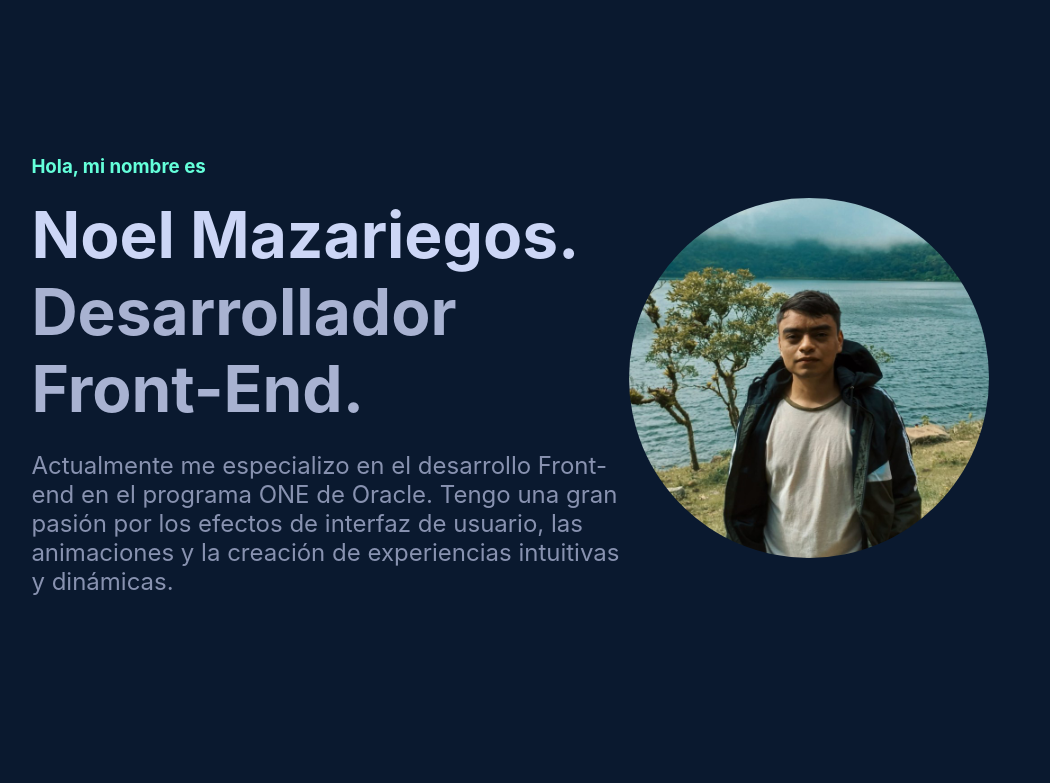
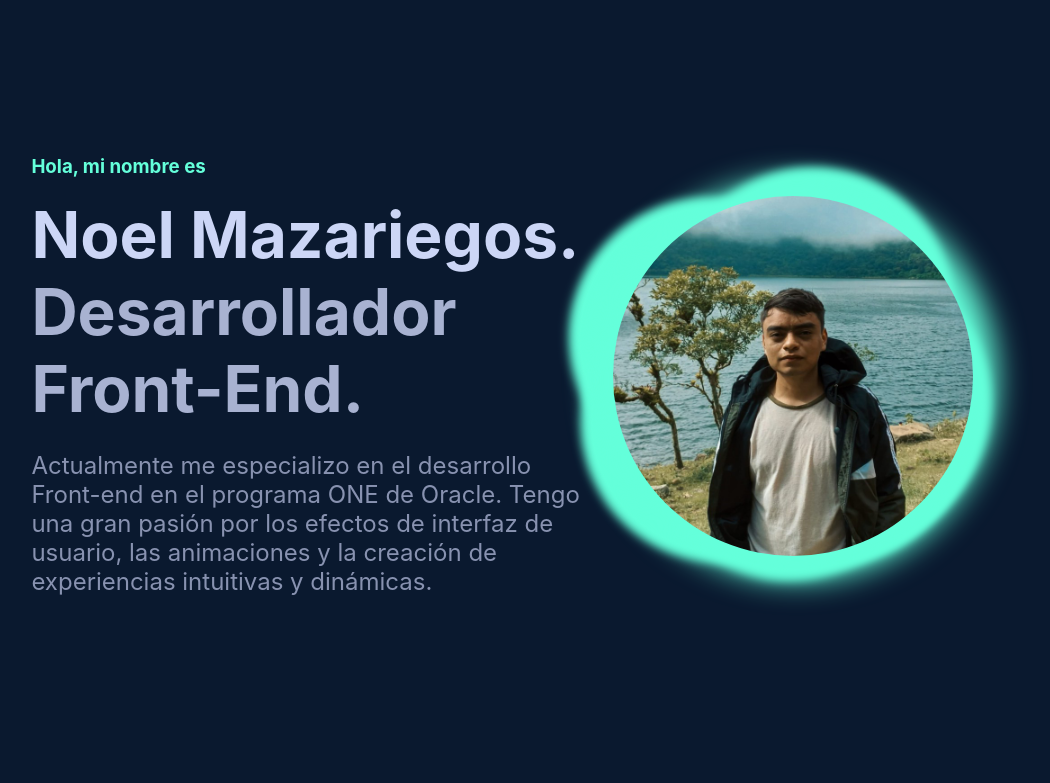
Before and after one commit to Noel1kt/Noel.dev, a React (Vite) app: page / in a window 1280 px wide. Shown: the top 783 px of the page, without its empty margins (155-1205 px from the left). Built offline with nearby package versions, Linux system fonts and the light colour scheme.

Commit message:
animation font img

```diff
--- a/src/App.css
+++ b/src/App.css
@@ -1,7 +1,6 @@
 .section-about{
     display: flex;
     align-items: center;
-
 }
 .about-me{
   width: 70vw;
@@ -41,8 +40,200 @@
     width: 45vh;
     height:  45vh;
     border-radius: 50%;
+    position: relative; /* Asegura que la posición sea relativa para controlar z-index */
+    z-index: 2;
+    padding: 1rem;
 }
 
+.center {
+    position: relative;
+}
+
+.ball {
+  position: absolute;
+  z-index: 1;
+  width: 50vh;
+  height: 50vh;
+  background: #64ffda;
+  border-radius: 50%;
+          filter: blur(15px);
+}
+
+.blubb-1 {
+  position: absolute;
+  top: 30%;
+  left: 30%;
+  width: 35vh;
+  height: 35vh;
+          transform: rotate(5deg);
+}
+.blubb-1:after {
+  position: absolute;
+  display: block;
+  content: '';
+  width: 35vh;
+  height: 35vh;
+  background: #64ffda;
+  border-radius: 50%;
+          transform-origin: 87px 87px;
+          animation: rotate 3.7s ease-in-out 0.5s infinite;
+          filter: blur(5px);
+}
+
+.blubb-2 {
+  position: absolute;
+  top: 25%;
+  left: 25%;
+  width: 35vh;
+  height: 35vh;
+          transform: rotate(6deg);
+}
+.blubb-2:after {
+  position: absolute;
+  display: block;
+  content: '';
+  width: 35vh;
+  height: 35vh;
+  background: #64ffda;
+  border-radius: 50%;
+          transform-origin: 84px 84px;
+          animation: rotate 3.9s ease-in-out 0.7s infinite;
+          filter: blur(5px);
+}
+
+.blubb-3 {
+  position: absolute;
+  top: 25%;
+  left: 25%;
+  width: 35vh;
+          transform: rotate(4deg);
+}
+.blubb-3:after {
+  position: absolute;
+  display: block;
+  content: '';
+  width: 35vh;
+  height: 35vh;
+  background: #64ffda;
+  border-radius: 50%;
+          transform-origin: 81px 81px;
+          animation: rotate 4.1s ease-in-out 0.9s infinite;
+          filter: blur(5px);
+}
+
+.blubb-4 {
+  position: absolute;
+  top: 25%;
+  left: 25%;
+  width: 35vh;
+  height: 35vh;
+          transform: rotate(3deg);
+}
+.blubb-4:after {
+  position: absolute;
+  display: block;
+  content: '';
+  width: 35vh;
+  height: 35vh;
+  background: #64ffda;
+  border-radius: 50%;
+          transform-origin: 78px 78px;
+          animation: rotate 4.3s ease-in-out 1.1s infinite;
+          filter: blur(5px);
+}
+
+.blubb-5 {
+  position: absolute;
+  top: 25%;
+  left: 25%;
+  width: 35vh;
+  height: 35vh;
+          transform: rotate(3deg);
+}
+.blubb-5:after {
+  position: absolute;
+  display: block;
+  content: '';
+  width: 35vh;
+  height: 35vh;
+  background: #64ffda;
+  border-radius: 50%;
+          transform-origin: 75px 75px;
+          animation: rotate 4.5s ease-in-out 1.3s infinite;
+          filter: blur(5px);
+}
+
+.blubb-6 {
+  position: absolute;
+  top: 25%;
+  left: 25%;
+  width: 35vh;
+  height: 35vh;
+          transform: rotate(6deg);
+}
+.blubb-6:after {
+  position: absolute;
+  display: block;
+  content: '';
+  width: 35vh;
+  height: 35vh;
+  background: #64ffda;
+  border-radius: 50%;
+          transform-origin: 72px 72px;
+          animation: rotate 4.7s ease-in-out 1.5s infinite;
+          filter: blur(5px);
+}
+
+.blubb-7 {
+  position: absolute;
+  top: 25%;
+  left: 25%;
+  width: 35vh;
+  height: 35vh;
+          transform: rotate(5deg);
+}
+.blubb-7:after {
+  position: absolute;
+  display: block;
+  content: '';
+  width: 35vh;
+  height: 35vh;
+  background: #64ffda;
+  border-radius: 50%;
+          transform-origin: 69px 69px;
+          animation: rotate 4.9s ease-in-out 1.7s infinite;
+          filter: blur(5px);
+}
+
+.blubb-8 {
+  position: absolute;
+  top: 25%;
+  left: 25%;
+  width: 35vh;
+  height: 35vh;
+          transform: rotate(6deg);
+}
+.blubb-8:after {
+  position: absolute;
+  display: block;
+  content: '';
+  width: 35vh;
+  height: 35vh;
+  background: #64ffda;
+  border-radius: 50%;
+          transform-origin: 66px 66px;
+          animation: rotate 5.1s ease-in-out 1.9s infinite;
+          filter: blur(5px);
+}
+
+@keyframes rotate {
+  from {
+            transform: rotate(0deg) translate3d(0, 0, 0);
+  }
+  to {
+            transform: rotate(360deg) translate3d(0, 0, 0);
+  }
+}
 
 /* Skills */
 .section-skills{
@@ -133,7 +324,8 @@
     animation-timeline: --li;
     animation-name: show;
 
-    animation-range: entry 20% cover 25%;
+    animation-range: entry 80% cover 25%;
+    animation-fill-mode: both;
 }
 
 
--- a/src/Sections/About.jsx
+++ b/src/Sections/About.jsx
@@ -12,8 +12,29 @@ export const About = () => {
             Tengo una gran pasión por los efectos de interfaz de usuario, las animaciones
             y la creación de experiencias intuitivas y dinámicas.</p>
         </div>
-        <div className='profile-photo'>
-            <img className='profile-photo-img' src={profilePhoto} alt="" />
+        <div className='profile-photo' >
+            <div className="center">
+                <div className="ball"></div>
+                <div className="blubb-1"></div>
+                <div className="blubb-2"></div>
+                <div className="blubb-3"></div>
+                <div className="blubb-4"></div>
+                <div className="blubb-5"></div>
+                <div className="blubb-6"></div>
+                <div className="blubb-7"></div>
+                <div className="blubb-8"></div>
+                <div className="sparkle-1"></div>
+                <div className="sparkle-2"></div>
+                <div className="sparkle-3"></div>
+                <div className="sparkle-4"></div>
+                <div className="sparkle-5"></div>
+                <div className="sparkle-6"></div>
+                <div className="sparkle-7"></div>
+                <div className="sparkle-8"></div>
+                <div className="sparkle-9"></div>
+                <div className="sparkle-10"></div>
+                <img className='profile-photo-img' src={profilePhoto} alt="" />
+            </div>
         </div>
         </section>
     )
```
